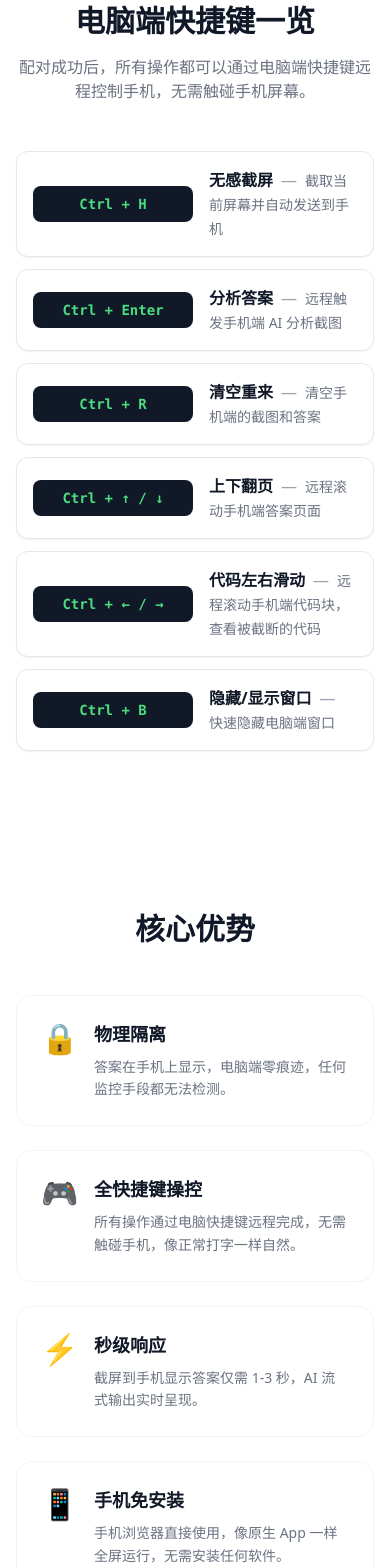
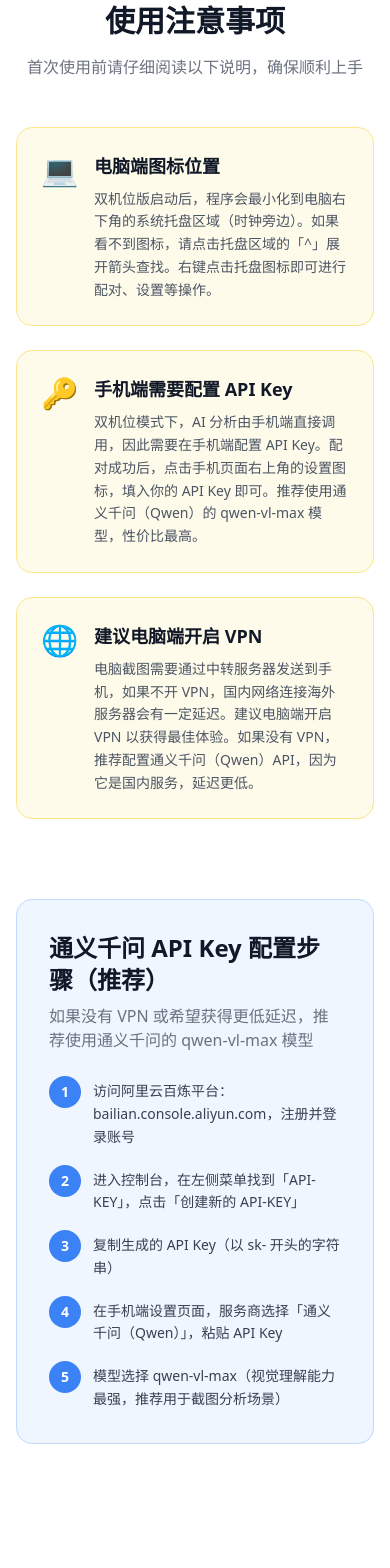
Before and after one commit to benshan123/landing, a Next.js app: page /twophone in a window 390 px wide. Shown: the part 2320-3888 px from the top of the page. Built offline with nearby package versions, Linux system fonts and the light colour scheme.

Commit message:
feat: 双机位页面补充使用注意事项和Qwen API配置指南
- 添加注意事项板块：托盘图标位置说明、手机端API配置提醒、VPN建议
- 添加通义千问API Key配置步骤（推荐qwen-vl-max模型）
- 中英文双语支持

```diff
--- a/app/i18n.ts
+++ b/app/i18n.ts
@@ -183,6 +183,34 @@
       { keys: 'Ctrl + ↑ / ↓', action: '上下翻页', desc: '远程滚动手机端答案页面' },
       { keys: 'Ctrl + ← / →', action: '代码左右滑动', desc: '远程滚动手机端代码块，查看被截断的代码' },
       { keys: 'Ctrl + B', action: '隐藏/显示窗口', desc: '快速隐藏电脑端窗口' },
+    ],
+    twophone_tips_title: '使用注意事项',
+    twophone_tips_desc: '首次使用前请仔细阅读以下说明，确保顺利上手',
+    twophone_tips: [
+      {
+        icon: '💻',
+        title: '电脑端图标位置',
+        desc: '双机位版启动后，程序会最小化到电脑右下角的系统托盘区域（时钟旁边）。如果看不到图标，请点击托盘区域的「^」展开箭头查找。右键点击托盘图标即可进行配对、设置等操作。',
+      },
+      {
+        icon: '🔑',
+        title: '手机端需要配置 API Key',
+        desc: '双机位模式下，AI 分析由手机端直接调用，因此需要在手机端配置 API Key。配对成功后，点击手机页面右上角的设置图标，填入你的 API Key 即可。推荐使用通义千问（Qwen）的 qwen-vl-max 模型，性价比最高。',
+      },
+      {
+        icon: '🌐',
+        title: '建议电脑端开启 VPN',
+        desc: '电脑截图需要通过中转服务器发送到手机，如果不开 VPN，国内网络连接海外服务器会有一定延迟。建议电脑端开启 VPN 以获得最佳体验。如果没有 VPN，推荐配置通义千问（Qwen）API，因为它是国内服务，延迟更低。',
+      },
+    ],
+    twophone_qwen_title: '通义千问 API Key 配置步骤（推荐）',
+    twophone_qwen_desc: '如果没有 VPN 或希望获得更低延迟，推荐使用通义千问的 qwen-vl-max 模型',
+    twophone_qwen_steps: [
+      { step: '1', text: '访问阿里云百炼平台：bailian.console.aliyun.com，注册并登录账号' },
+      { step: '2', text: '进入控制台，在左侧菜单找到「API-KEY」，点击「创建新的 API-KEY」' },
+      { step: '3', text: '复制生成的 API Key（以 sk- 开头的字符串）' },
+      { step: '4', text: '在手机端设置页面，服务商选择「通义千问（Qwen）」，粘贴 API Key' },
+      { step: '5', text: '模型选择 qwen-vl-max（视觉理解能力最强，推荐用于截图分析场景）' },
     ],
     twophone_advantage_title: '核心优势',
     twophone_advantages: [
@@ -399,6 +427,34 @@
       { keys: 'Ctrl + ← / →', action: 'Scroll Code', desc: 'Horizontally scroll code blocks on phone' },
       { keys: 'Ctrl + B', action: 'Hide/Show', desc: 'Toggle PC window visibility' },
     ],
+    twophone_tips_title: 'Important Notes',
+    twophone_tips_desc: 'Please read the following before first use to ensure a smooth experience',
+    twophone_tips: [
+      {
+        icon: '💻',
+        title: 'PC Icon Location',
+        desc: 'After launching the Dual-Device version, the program minimizes to the system tray area (near the clock) at the bottom-right corner of your screen. If you cannot see the icon, click the "^" expand arrow in the tray area. Right-click the tray icon to access pairing, settings, and more.',
+      },
+      {
+        icon: '🔑',
+        title: 'Configure API Key on Phone',
+        desc: 'In Dual-Device mode, AI analysis is called directly from the phone, so you need to configure an API Key on the phone side. After pairing, tap the settings icon at the top-right of the phone page and enter your API Key. We recommend using Qwen\'s qwen-vl-max model for the best value.',
+      },
+      {
+        icon: '🌐',
+        title: 'Recommend VPN on PC',
+        desc: 'Screenshots are sent from PC to phone via a relay server. Without a VPN, connections from mainland China to the overseas server may have noticeable latency. We recommend enabling a VPN on the PC for the best experience. If you don\'t have a VPN, consider using the Qwen API (a domestic service with lower latency).',
+      },
+    ],
+    twophone_qwen_title: 'Qwen API Key Setup (Recommended)',
+    twophone_qwen_desc: 'If you don\'t have a VPN or want lower latency, we recommend Qwen\'s qwen-vl-max model',
+    twophone_qwen_steps: [
+      { step: '1', text: 'Visit Alibaba Cloud Bailian: bailian.console.aliyun.com, register and log in' },
+      { step: '2', text: 'In the console, find "API-KEY" in the left menu and click "Create New API-KEY"' },
+      { step: '3', text: 'Copy the generated API Key (a string starting with sk-)' },
+      { step: '4', text: 'On the phone settings page, select "Qwen" as the provider and paste your API Key' },
+      { step: '5', text: 'Select qwen-vl-max as the model (strongest vision understanding, recommended for screenshot analysis)' },
+    ],
     twophone_advantage_title: 'Key Advantages',
     twophone_advantages: [
       { icon: '🔒', title: 'Physical Isolation', desc: 'Answers on phone, zero traces on PC. Undetectable by any monitoring method.' },
--- a/app/twophone/page.tsx
+++ b/app/twophone/page.tsx
@@ -105,6 +105,55 @@
               <p className="text-sm text-gray-500 leading-relaxed">{s.desc}</p>
             </div>
           ))}
+        </div>
+      </div>
+    </section>
+  );
+}
+
+/* ---- 注意事项 ---- */
+function TipsSection() {
+  const { t } = useLanguage();
+  return (
+    <section className="py-20 px-4">
+      <div className="max-w-5xl mx-auto">
+        <h2 className="text-3xl md:text-4xl font-bold text-center text-gray-900 mb-4">{t.twophone_tips_title}</h2>
+        <p className="text-center text-gray-500 mb-12 max-w-2xl mx-auto">{t.twophone_tips_desc}</p>
+        <div className="grid gap-6">
+          {t.twophone_tips.map((tip: any) => (
+            <div key={tip.title} className="bg-amber-50 border border-amber-200 rounded-2xl p-6 flex gap-4">
+              <div className="text-3xl flex-shrink-0">{tip.icon}</div>
+              <div>
+                <h3 className="font-bold text-gray-900 mb-2 text-lg">{tip.title}</h3>
+                <p className="text-sm text-gray-600 leading-relaxed">{tip.desc}</p>
+              </div>
+            </div>
+          ))}
+        </div>
+      </div>
+    </section>
+  );
+}
+
+/* ---- Qwen API 配置 ---- */
+function QwenSetupSection() {
+  const { t } = useLanguage();
+  return (
+    <section className="pb-20 px-4">
+      <div className="max-w-4xl mx-auto">
+        <div className="bg-blue-50 border border-blue-200 rounded-2xl p-8">
+          <h3 className="text-2xl font-bold text-gray-900 mb-2">{t.twophone_qwen_title}</h3>
+          <p className="text-gray-500 mb-6">{t.twophone_qwen_desc}</p>
+          <div className="space-y-4">
+            {t.twophone_qwen_steps.map((s: any) => (
+              <div key={s.step} className="flex gap-3 items-start">
+                <div className="w-8 h-8 bg-blue-500 rounded-full flex items-center justify-center text-white text-sm font-bold flex-shrink-0">
+                  {s.step}
+                </div>
+                <p className="text-gray-700 text-sm leading-relaxed pt-1">{s.text}</p>
+              </div>
+            ))}
+          </div>
         </div>
       </div>
     </section>
@@ -240,6 +289,8 @@
       <HeroSection />
       <ArchitectureSection />
       <StepsSection />
+      <TipsSection />
+      <QwenSetupSection />
       <HotkeySection />
       <AdvantagesSection />
       <CompareSection />
```
